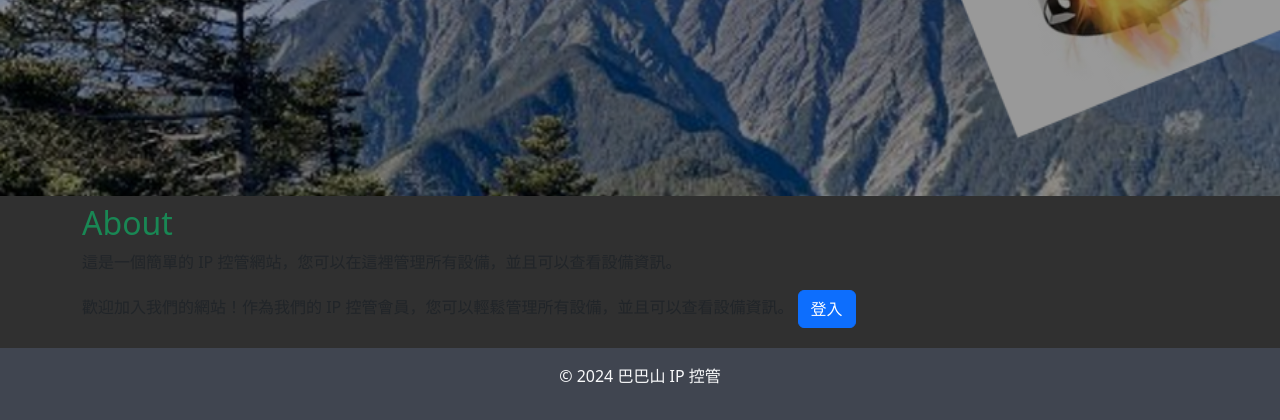
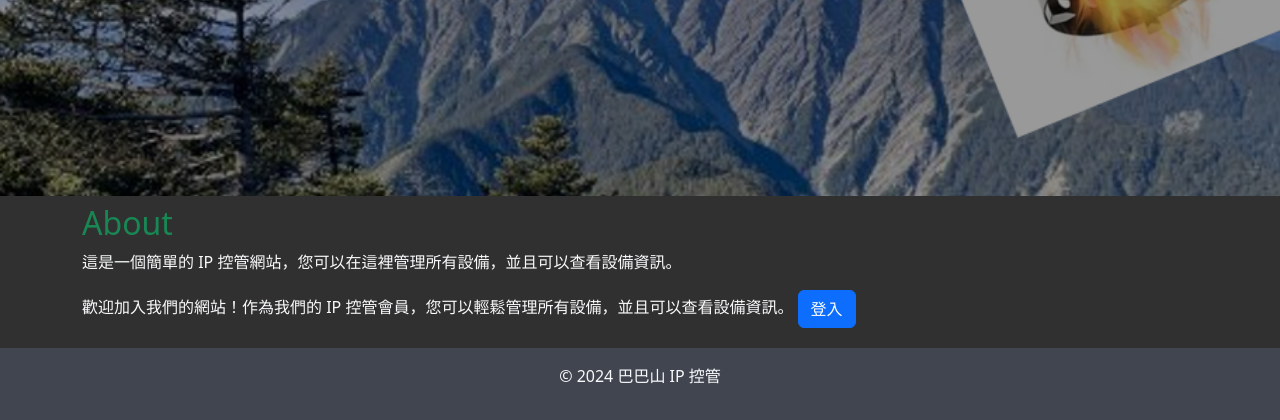
Before and after one commit to AuTooong/1121-web_final, a Django app: page / in a window 1280 px wide. Shown: the part 468-888 px from the top of the page. Run offline with Django 3.2, Linux system fonts and the light colour scheme.

Commit message:
text-light

```diff
--- a/ipControl/IP/templates/owner_detail.html
+++ b/ipControl/IP/templates/owner_detail.html
@@ -8,7 +8,7 @@
 
 
 {% block content %}
-<div class="container">
+<div class="container text-light">
     <h1>{{owners.name}}</h1>
     <p>科系：{{owners.unit}}</p>
     <p>分機：{{owners.ext}}</p>
--- a/ipControl/ipControl/templates/index.html
+++ b/ipControl/ipControl/templates/index.html
@@ -13,7 +13,7 @@
         <p class="lead">輕鬆管理所有設備</p>
     </div>
 </div>
-<div class="container mt-2">
+<div class="container mt-2 text-light">
   <div class='row'>
     <div class="col-md-12">
         <h2 class='text-success'>About</h2>
```
Also changed, not shown: ipControl/db.sqlite3.
